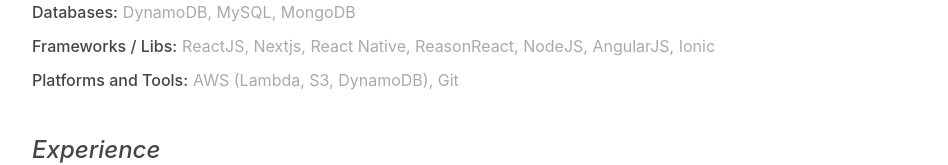
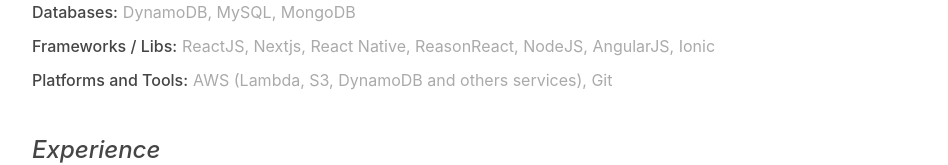
Before and after one commit to murillo94/site, a Next.js app: page /resume in a window 1280 px wide. Shown: the part 931-1096 px from the top of the page, without its empty margins (13-961 px from the left). Built offline with nearby package versions, Linux system fonts and the light colour scheme.

Commit message:
Fix writing

```diff
--- a/pages/resume.js
+++ b/pages/resume.js
@@ -82,7 +82,7 @@
           <h2>Love work with</h2>
           <p>
             Frontend web development, Mobile development, Performance First, UX
-            principles, Functional programming,
+            principles, Functional programming
           </p>
         </div>
         <div>
@@ -107,7 +107,7 @@
           </p>
           <p>
             Platforms and Tools:
-            <span>AWS (Lambda, S3, DynamoDB), Git</span>
+            <span>AWS (Lambda, S3, DynamoDB and others services), Git</span>
           </p>
         </div>
         <div>
```
